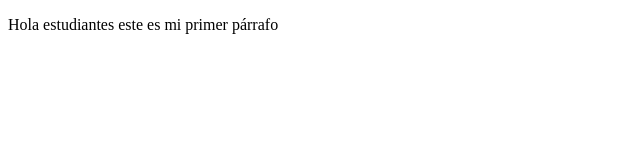
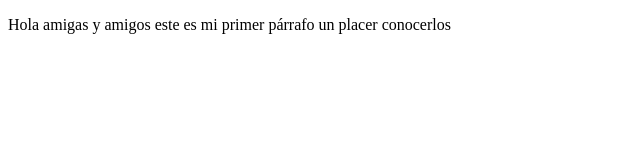
Before and after one commit to DuvanArdila/proyectoDemoCursoPrework, a plain HTML site: page index.html in a window 1280 px wide. Shown: the whole page, without its empty margins (0-640 px from the left). Drawn offline with Linux system fonts and the light colour scheme.

Commit message:
Cambios texto amigas y amigos

```diff
--- a/index.html
+++ b/index.html
@@ -7,7 +7,7 @@
 </head>
 <body>
     <p>
-        Hola estudiantes este es mi primer párrafo
+        Hola amigas y amigos este es mi primer párrafo un placer conocerlos
     </p>
 </body>
 </html>
```
